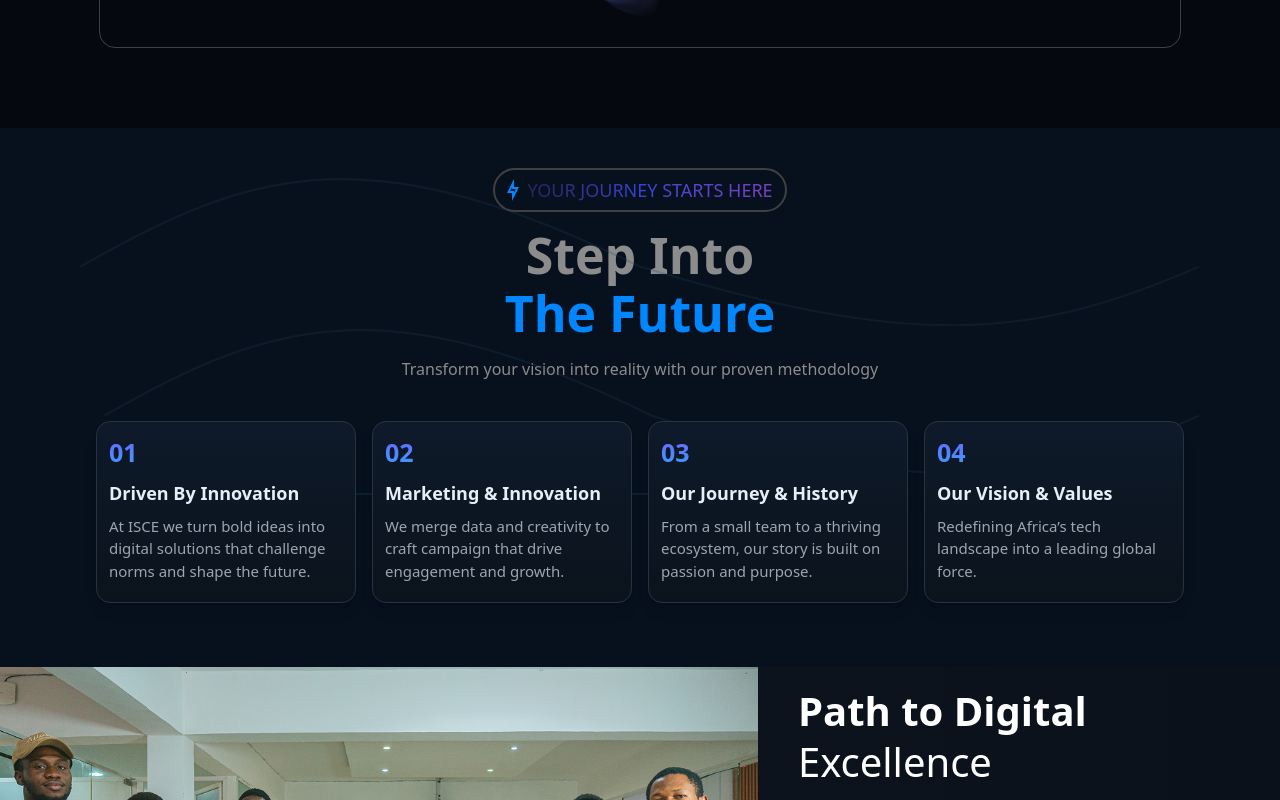
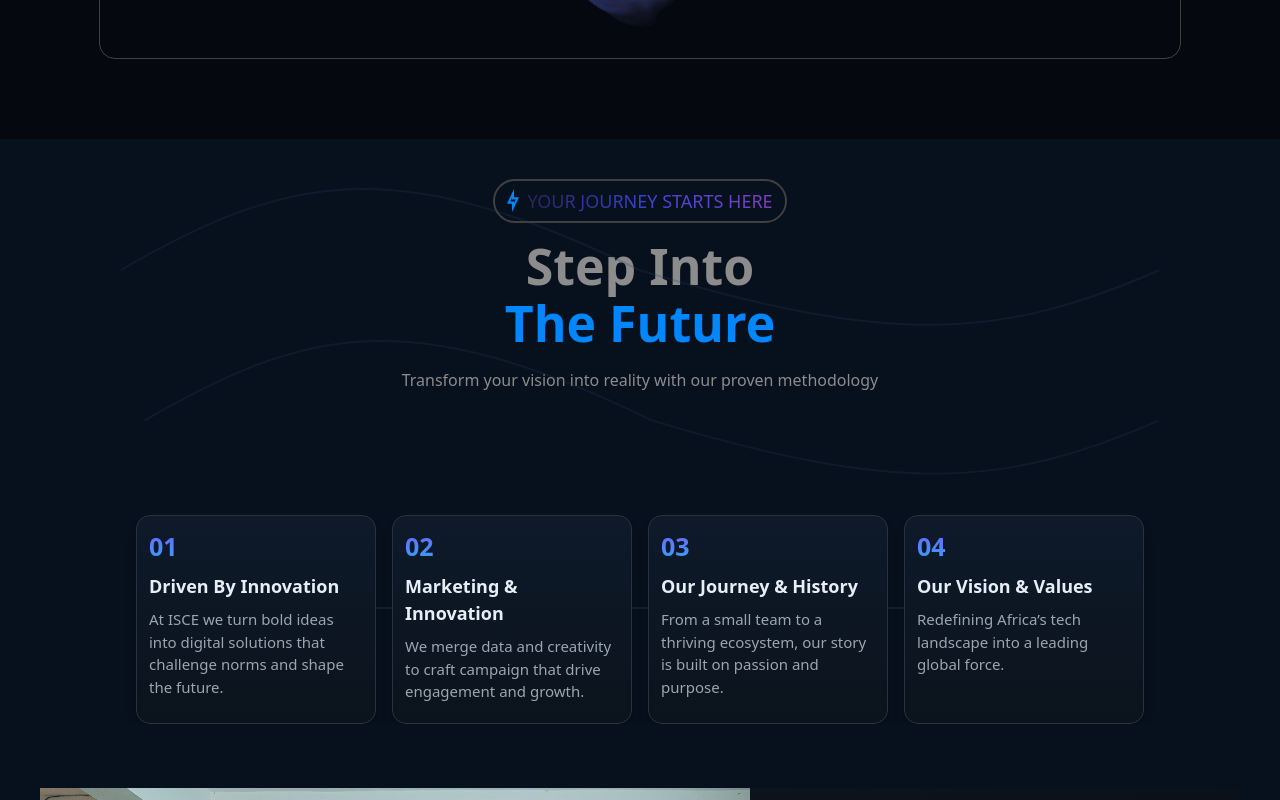
Before and after one commit to iscedcs/isce.tech, a Next.js app: page / in a window 1280 px wide. Shown: the part 1700-2500 px from the top of the page. Built offline with nearby package versions, Linux system fonts and the light colour scheme.

Commit message:
fix: horinzontal scroll finally dead. may it never return

```diff
--- a/components/pages/home/blogsection.tsx
+++ b/components/pages/home/blogsection.tsx
@@ -24,7 +24,7 @@ export default function BlogSection({ showButton = true }) {
 
             {showButton && (
               <Link href="/blog">
-                <button className="block px-4 py-2 bg-gradient-to-r from-[#0086FF] to-[#B0D9FF] text-white text-sm rounded-lg">
+                <button className="block px-4 py-2 bg-gradient-to-r11111111111111111111111111111111111111111111111111111111111111 from-[#0086FF] to-[#B0D9FF] text-white text-sm rounded-lg">
                   View All Blog
                 </button>
               </Link>
--- a/components/pages/home/futuresection.tsx
+++ b/components/pages/home/futuresection.tsx
@@ -15,15 +15,15 @@ export default function Future() {
         </div>
 
         {/* TITLE */}
-        <div className="text-center mt-4">
+        <div className="relative text-center mt-4">
           <h2 className="text-[38px] sm:text-4xl lg:text-[40px] xl:text-[50px] text-[#8C8C8C] font-semibold mb-0.5 z-15">
             Step Into
           </h2>
+          <div className="sm:hidden absolute w-full h-auto z-0">
             <svg
               viewBox="0 0 440 75"
               fill="none"
               xmlns="http://www.w3.org/2000/svg"
-            className="sm:hidden absolute w-full h-auto -mt-18 z-0"
             >
               <path
                 d="M0 39.8603C84.1131 -12.7554 132.33 -9.79671 220 39.8603C300.405 84.9779 348.995 84.4478 440 39.8603"
@@ -32,12 +32,12 @@ export default function Future() {
                 strokeWidth="3"
               />
             </svg>
-
+          </div>
+          <div className="hidden 2xl:hidden sm:block w-full h-auto absolute -mt-16 lg:-mt-20 xl:-mt-27 z-0 px-4 pl-8 md:px-10 md:pl-24 xl:px-20">
             <svg
               viewBox="0 0 1580 210"
               fill="none"
               xmlns="http://www.w3.org/2000/svg"
-            className="hidden 2xl:hidden sm:block w-full h-auto absolute -mt-16 lg:-mt-20 xl:-mt-27 z-0 px-4 pl-8 md:px-10 md:pl-24 xl:px-20"
             >
               <path
                 d="M0.75 125C250.341 -19.2895 414.842 -58.8596 789.75 125C1177.5 242.346 1340.79 228.389 1578.75 125"
@@ -46,7 +46,7 @@ export default function Future() {
                 strokeWidth="3"
               />
             </svg>
-
+          </div>
           <h2 className="text-[38px] sm:text-4xl lg:text-[40px] xl:text-[50px] font-semibold text-[#0086FF]">
             The Future
           </h2>
@@ -56,12 +56,11 @@ export default function Future() {
         </div>
 
         {/* STEPS GRID */}
-
+        <div className="sm:hidden absolute w-full h-auto mt-20 z-0">
           <svg
             viewBox="0 0 440 75"
             fill="none"
             xmlns="http://www.w3.org/2000/svg"
-          className="sm:hidden absolute w-full h-auto mt-20 z-0"
           >
             <path
               d="M0 39.8603C84.1131 -12.7554 132.33 -9.79671 220 39.8603C300.405 84.9779 348.995 84.4478 440 39.8603"
@@ -70,11 +69,12 @@ export default function Future() {
               strokeWidth="3"
             />
           </svg>
+        </div>
+        <div className="hidden 2xl:hidden sm:block w-full h-auto relative overflow-hidden -mt-4 lg:-mt-9 xl:-mt-13 z-0 px-4 pl-8 md:px-10 md:pl-24 xl:px-20 xl:pl-26">
           <svg
             viewBox="0 0 1580 210"
             fill="none"
             xmlns="http://www.w3.org/2000/svg"
-          className="hidden 2xl:hidden sm:block w-full h-auto absolute -mt-4 lg:-mt-9 xl:-mt-13 z-0 px-4 pl-8 md:px-10 md:pl-24 xl:px-20 xl:pl-26"
           >
             <path
               d="M0.75 125C250.341 -19.2895 414.842 -58.8596 789.75 125C1177.5 242.346 1340.79 228.389 1578.75 125"
@@ -83,14 +83,14 @@ export default function Future() {
               strokeWidth="3"
             />
           </svg>
-
+        </div>
+        <div className="hidden sm:block absolute mt-25 lg:mt-33 z-0 px-4 pl-10 md:pl-24 lg:ml-60 xl:w-[100px]">
           <svg
             width="600"
             height="2"
             viewBox="0 0 1488 2"
             fill="none"
             xmlns="http://www.w3.org/2000/svg"
-          className="hidden sm:block absolute mt-25 lg:mt-28 z-0 px-4 pl-10 md:pl-24 lg:ml-40 xl:w-[900px]j"
           >
             <line
               x1="8.74228e-08"
@@ -101,15 +101,15 @@ export default function Future() {
               strokeWidth="2"
             />
           </svg>
-
-        <div className="mt-10 grid grid-cols-1 sm:grid-cols-4 gap-4 px-4 sm:mx-6 md:px-18">
+        </div>
+        <div className="relative overflow-hidden mt-10 grid grid-cols-1 sm:grid-cols-4 gap-4 px-4 sm:mx-6 md:px-18">
+          <div className="block sm:hidden absolute left-1/2">
             <svg
               width="2"
               height="645"
               viewBox="0 0 2 924"
               fill="none"
               xmlns="http://www.w3.org/2000/svg"
-            className="block sm:hidden absolute left-1/2 "
             >
               <line
                 x1="1"
@@ -120,7 +120,7 @@ export default function Future() {
                 strokeWidth="2"
               />
             </svg>
-
+          </div>
           {[
             {
               num: "01",
--- a/components/shared/max-width-wrapper.tsx
+++ b/components/shared/max-width-wrapper.tsx
@@ -5,7 +5,7 @@ export default function MaxWidthWrapper({
   children,
 }: IMaxWidthWrapper) {
   return (
-    <div className={cn("mx-auto max-w-7xl", className)}>
+    <div className={cn("mx-auto max-w-7xl px-6 md:px-10", className)}>
       {/* Inner constrained column that actually limits the width */}
       <div className="">
         {children}
```
Lines whose indentation alone changed are shown as unchanged.
